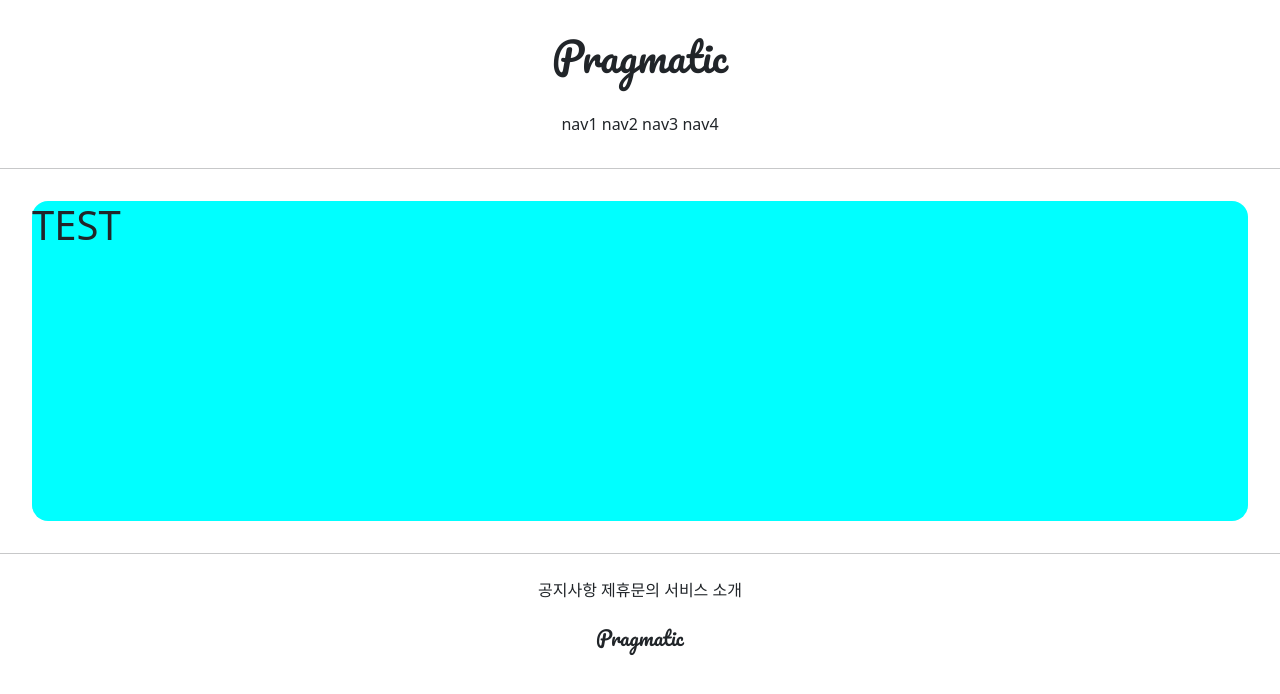
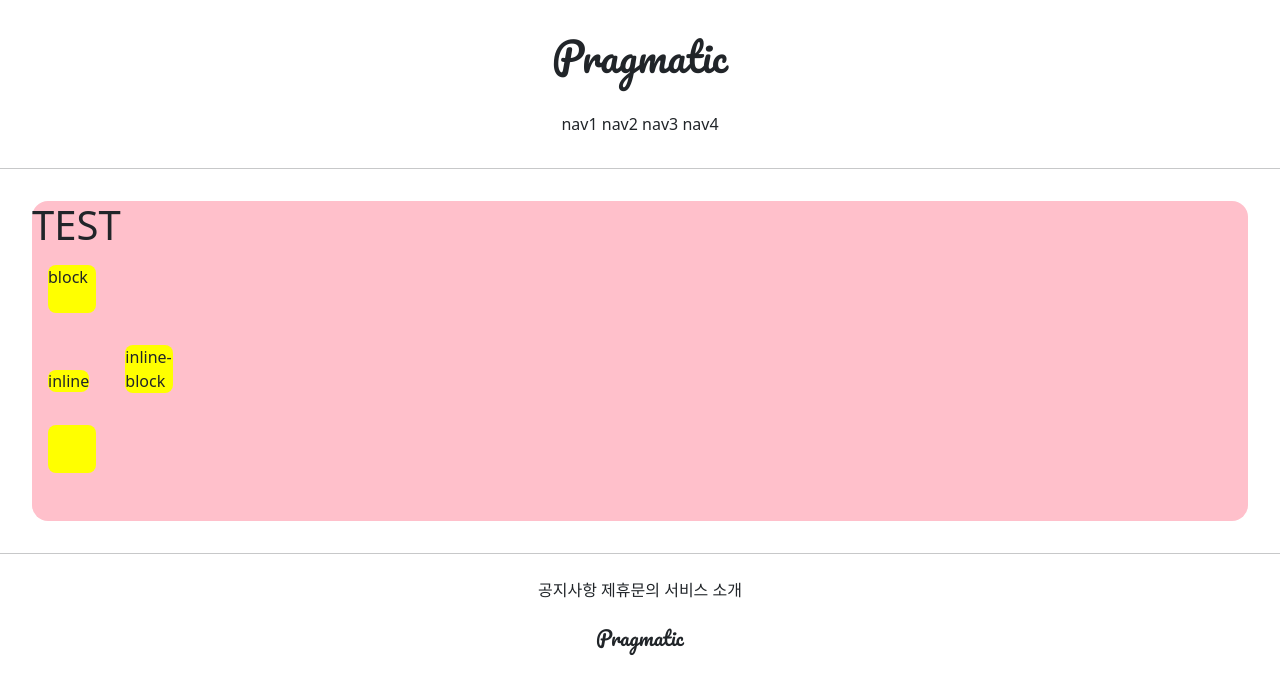
Before and after one commit to AISchool-SJH/GIS_4_1_Web, a Django app: page /accounts/hello_world/ in a window 1280 px wide. Shown: the top 694 px of the page. Run offline with Django 3.2, Linux system fonts and the light colour scheme; parts of the project's set-up code (start-up, migrations or seed data) failed here and were passed over.

Commit message:
7/7 4ban class commit_2

```diff
--- a/accountapp/templates/accountapp/hello_world.html
+++ b/accountapp/templates/accountapp/hello_world.html
@@ -2,8 +2,24 @@
 
 {% block content %}
 
-    <div style="height: 20rem; background-color: aqua; margin: 2rem; border-radius: 1rem">
+    <style>
+        .testing {
+            background-color: yellow;
+            margin: 1rem;
+            width: 48px;
+            height: 48px;
+            border-radius: .5rem;
+        }
+    </style>
+
+    <div style="height: 20rem; background-color: pink; margin: 2rem; border-radius: 1rem">
         <h1>TEST</h1>
+
+    <div class="testing" style="display: block">block</div>
+    <div class="testing" style="display: inline">inline</div>
+    <div class="testing" style="display: none">none</div>
+    <div class="testing" style="display: inline-block">inline-block</div>
+    <div class="testing"></div>
     </div>
 
 {% endblock %}
```
